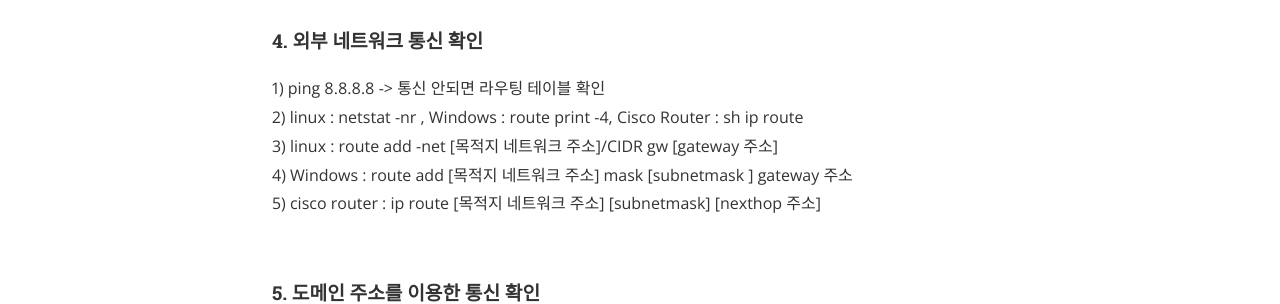
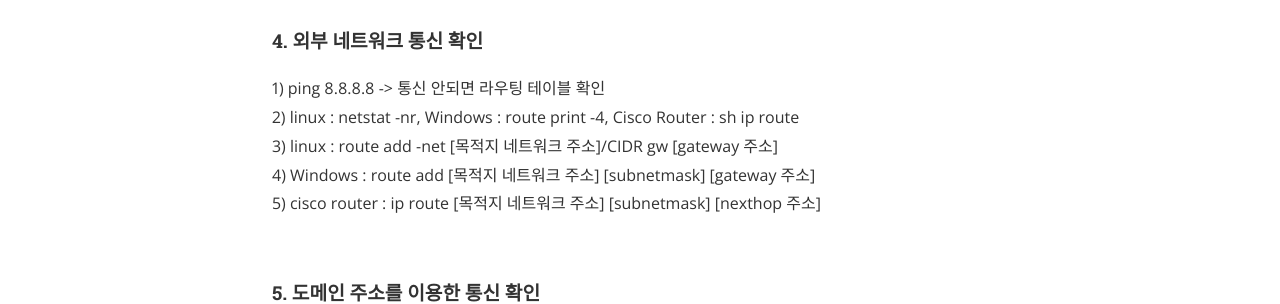
Before and after one commit to verustree/verustree.github.io, a Jekyll site: the page built from _posts/2020-03-30-Network-trouble-shooting.md, in a window 1280 px wide and 900 px high, scrolled down 1215 px. Shown: the part 154-458 px from the top of the window. Built offline with Jekyll 4.4.1, drawn with Linux system fonts in a browser that asks for light colours; nearby versions of some CDN libraries.

Commit message:
Update 2020-03-30-Network-trouble-shooting.md
내용 오류사항 수정

```diff
--- a/_posts/2020-03-30-Network-trouble-shooting.md
+++ b/_posts/2020-03-30-Network-trouble-shooting.md
@@ -45,9 +45,9 @@ www.google.com으로 핑을 날렸을 때 잘 되면 통신이 이미 잘 되는
 <p>
 <h4>4. 외부 네트워크 통신 확인</h4>
 	1) ping 8.8.8.8 -> 통신 안되면 라우팅 테이블 확인<br>
-	2) linux : netstat -nr ,  Windows : route print -4, Cisco Router : sh ip route<br>
+	2) linux : netstat -nr,    Windows : route print -4,    Cisco Router : sh ip route<br>
 	3) linux : route add -net [목적지 네트워크 주소]/CIDR  gw  [gateway 주소]<br>
-	4) Windows : route add [목적지 네트워크 주소] mask [subnetmask ] gateway 주소<br>
+	4) Windows : route add [목적지 네트워크 주소] [subnetmask] [gateway 주소]<br>
 	5) cisco router : ip route [목적지 네트워크 주소] [subnetmask] [nexthop 주소]
 </p><br>
 
```
